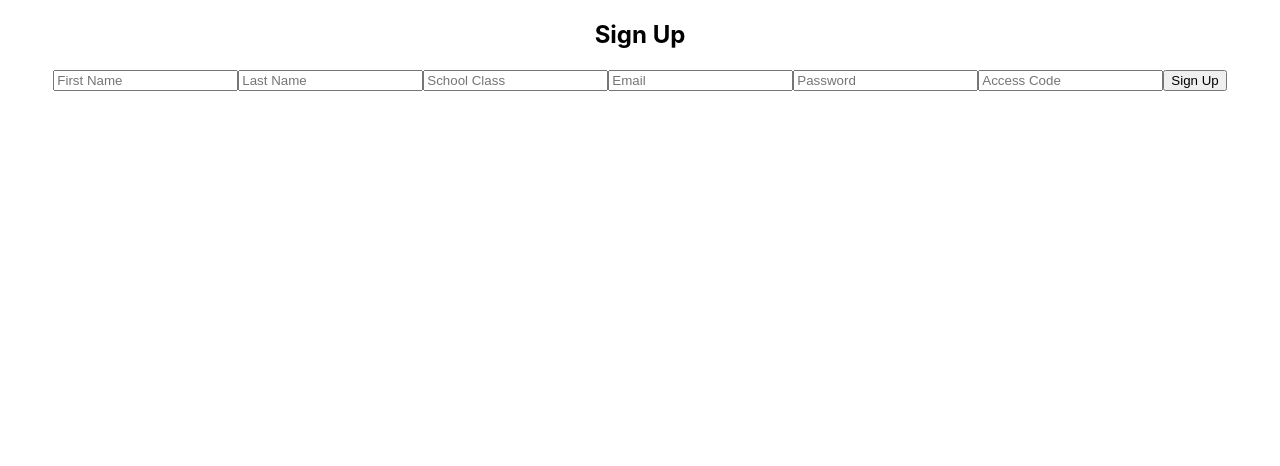
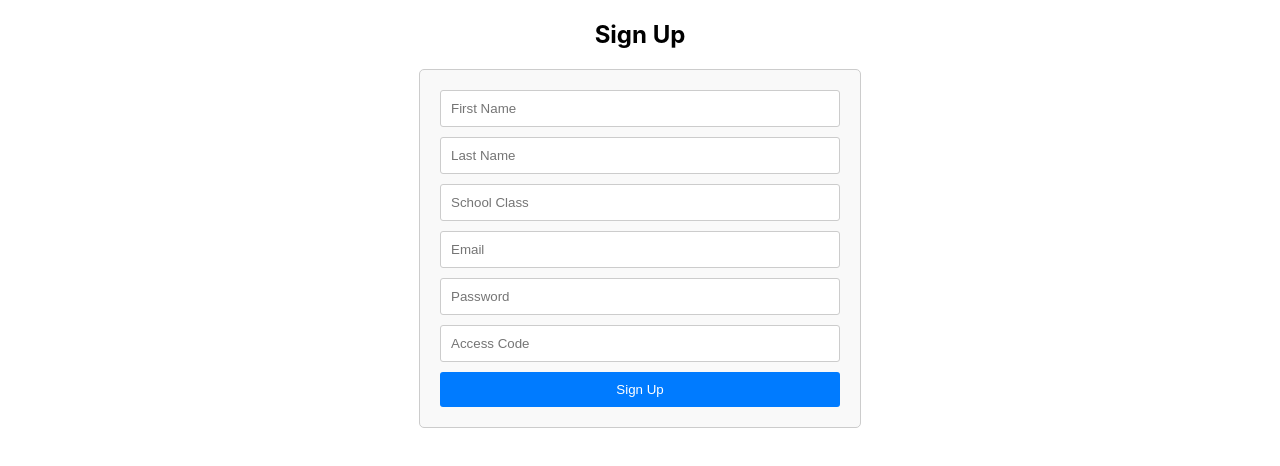
Before and after one commit to cfpt-kup/frontend-projet-operateurs, a React (Create React App) app: page /signup in a window 1280 px wide. Shown: the top 466 px of the page. Built offline with nearby package versions, Linux system fonts and the light colour scheme.

Commit message:
Add signup modal dependency sweetalert2 and CSS for SignupForm and SignupPage.

```diff
--- a/package.json
+++ b/package.json
@@ -11,6 +11,7 @@
     "react-dom": "^18.2.0",
     "react-router-dom": "^6.22.3",
     "react-scripts": "5.0.1",
+    "sweetalert2": "^11.10.6",
     "web-vitals": "^2.1.4"
   },
   "scripts": {
--- a/src/App.js
+++ b/src/App.js
@@ -2,6 +2,7 @@
 import React from 'react';
 import SignupPage from './views/SignupPage';
 import './App.css'; // Ensure you have some basic styles, especially for the form
+
 
 function App() {
   return (
--- /dev/null
+++ b/src/components/SignupForm.css
@@ -0,0 +1,40 @@
+/* src/components/SignupForm.css */
+
+.signup-form-container {
+    max-width: 400px;
+    margin: 0 auto;
+    padding: 20px;
+    border: 1px solid #ccc;
+    border-radius: 5px;
+    background-color: #f9f9f9;
+}
+
+.signup-form-container input {
+    width: 100%;
+    margin-bottom: 10px;
+    padding: 10px;
+    border: 1px solid #ccc;
+    border-radius: 3px;
+    box-sizing: border-box;
+}
+
+.signup-form-container button {
+    width: 100%;
+    padding: 10px;
+    border: none;
+    border-radius: 3px;
+    background-color: #007bff;
+    color: #fff;
+    cursor: pointer;
+    transition: background-color 0.3s;
+}
+
+.signup-form-container button:hover {
+    background-color: #0056b3;
+}
+
+.signup-form-container .error {
+    color: #dc3545;
+    margin-top: 5px;
+    font-size: 14px;
+}
--- a/src/components/SignupForm.js
+++ b/src/components/SignupForm.js
@@ -1,5 +1,6 @@
 // src/components/SignupForm.js
 import React, { useState } from 'react';
+import './SignupForm.css'; // Import the CSS file
 
 const SignupForm = ({ onSignup, isLoading, error }) => {
     const [formData, setFormData] = useState({
@@ -21,7 +22,7 @@ const SignupForm = ({ onSignup, isLoading, error }) => {
     };
 
     return (
-        <form onSubmit={handleSubmit}>
+        <form className="signup-form-container" onSubmit={handleSubmit}> {/* Apply the CSS class */}
             <input
                 type="text"
                 name="firstname"
@@ -70,8 +71,8 @@ const SignupForm = ({ onSignup, isLoading, error }) => {
                 placeholder="Access Code"
                 required
             />
-            <button type="submit" disabled={isLoading}>Sign Up</button>
-            {error && <p>{error}</p>}
+            <button className="btn-submit" type="submit" disabled={isLoading}>Sign Up</button> {/* Apply the CSS class */}
+            {error && <p className="error">{error}</p>} {/* Apply the CSS class */}
         </form>
     );
 };
--- a/src/views/SignupPage.js
+++ b/src/views/SignupPage.js
@@ -2,20 +2,23 @@
 import React, { useState } from 'react';
 import axios from 'axios';
 import SignupForm from '../components/SignupForm';
-import Message from '../components/Message'; // Import the Message component
+import Swal from 'sweetalert2'; // Import SweetAlert2
 
 const SignupPage = () => {
     const [isLoading, setIsLoading] = useState(false);
-    const [message, setMessage] = useState({ msg: '', type: '' }); // Unified message state
 
     const handleSignup = async (formData) => {
         setIsLoading(true);
-        setMessage({ msg: '', type: '' }); // Reset message state
 
         try {
             await axios.post('http://localhost:5001/api/users/signup', formData);
-            setMessage({ msg: 'Signup successful! Please check your email to confirm.', type: 'success' });
             setIsLoading(false);
+            // Show success message
+            Swal.fire({
+                icon: 'success',
+                title: 'Success!',
+                text: 'Signup successful! Please check your email to confirm.',
+            });
             // Redirect or manage the state to show a logged-in view
         } catch (err) {
             setIsLoading(false);
@@ -23,9 +26,6 @@ const SignupPage = () => {
 
             // Adjusting to match backend's response structure (using 'msg' instead of 'error')
             if (err.response && err.response.data && err.response.data.msg) {
-                // More detailed console logging for debugging purposes; consider removing in production.
-                console.log('Signup Error:', err.response.data.msg);
-
                 if (err.response.data.msg === 'Invalid or inactive access code.') {
                     errorMsg = 'The provided access code is invalid or has already been used.';
                 } else if (err.response.data.msg === 'User already exists.') {
@@ -37,14 +37,18 @@ const SignupPage = () => {
                 errorMsg = err.message; // Fallback to generic error message
             }
 
-            setMessage({ msg: errorMsg, type: 'error' });
+            // Show error message
+            Swal.fire({
+                icon: 'error',
+                title: 'Error!',
+                text: errorMsg,
+            });
         }
     };
 
     return (
         <div>
             <h2>Sign Up</h2>
-            {message.msg && <Message msg={message.msg} type={message.type} />} {/* Display the message */}
             <SignupForm onSignup={handleSignup} isLoading={isLoading} />
         </div>
     );
```
Also changed, not shown: src/views/SignupPage.css (added, +23 -0 lines), 1 other file (tests, documents, lock files or other folders).
